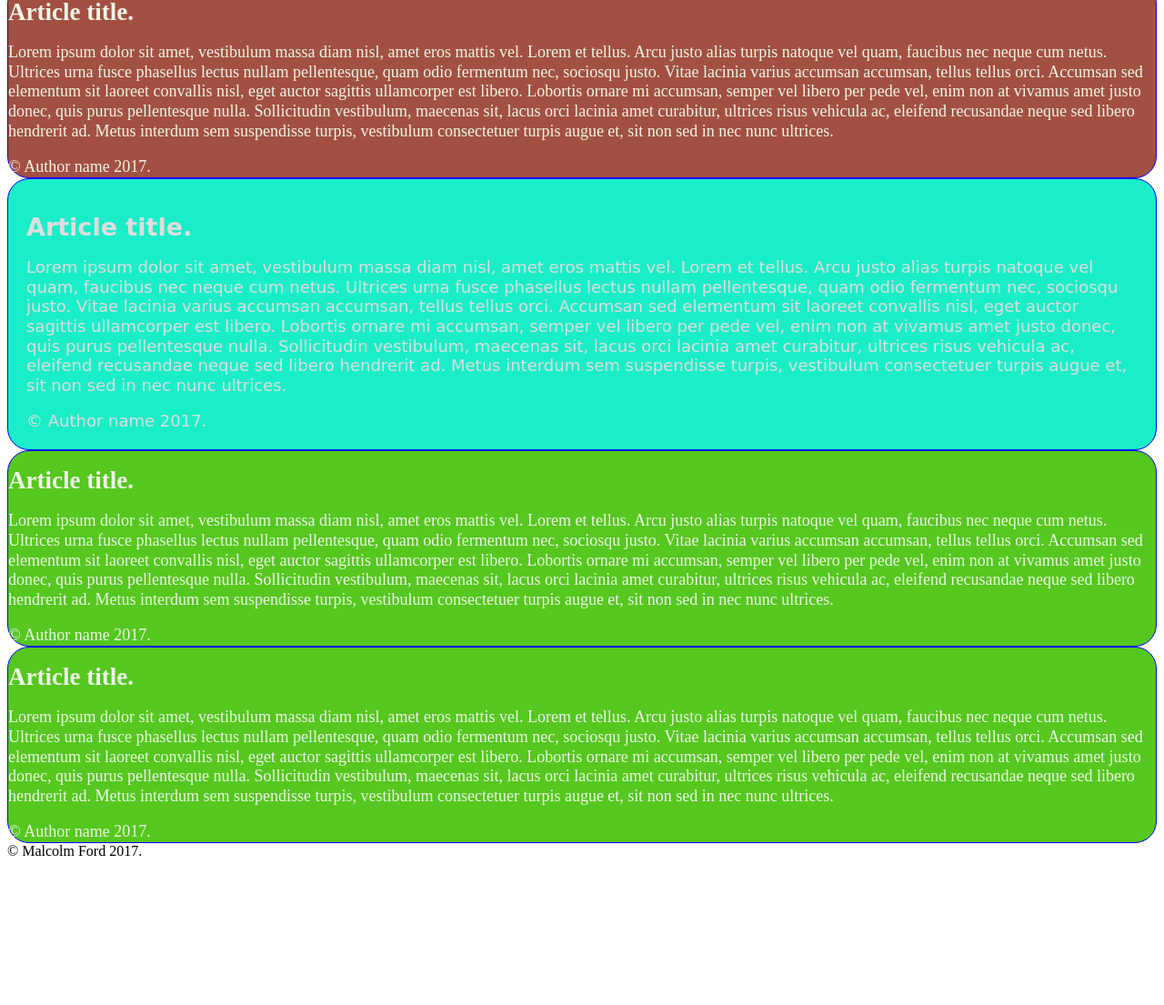
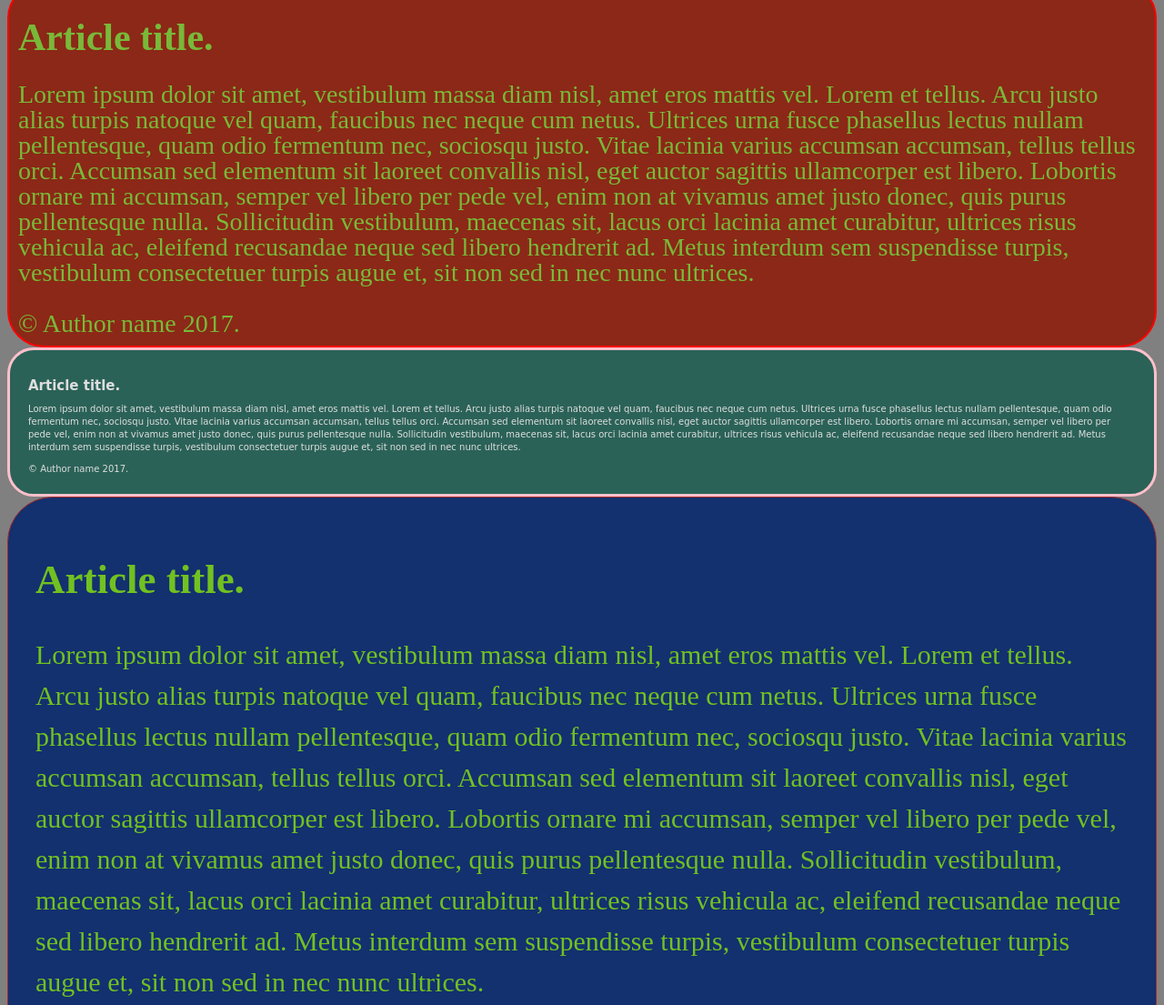
Before and after one commit to MalcolmFord/the-static-web, a plain HTML site: page articles/index.html in a window 1280 px wide. Shown: the part 316-1421 px from the top of the page at 91% size. Before the commit the page ends 1269 px from the top, so only its background shows below. Drawn offline with Linux system fonts and the light colour scheme.

Commit message:
Completed the requirements

```diff
--- a/articles/style.css
+++ b/articles/style.css
@@ -1,50 +1,68 @@
+body {
+  background-color: grey;
+}
 #article1{
+  padding: none;
+
+  color: rgb(238, 246, 230);
+  border: blue solid 1px;
+  border-radius: 24px;
+
   background-color:rgb(85, 199, 31);
+
   font-family: times-new-roman;
   font-size: 18px;
-  color: rgb(238, 246, 230);
   line-height: 1.2em;
-  padding: none;
-  border-radius: 24px;
-  border: blue solid 1px;
 }
 #article2{
-  background-color:rgb(162, 80, 66);
+  padding: 10px;
+
+  color: rgb(121, 185, 57);
+  border: red solid 2px;
+  border-radius: 40px;
+
+  background-color:rgb(139, 40, 23);
+
   font-family: times-new-roman;
-  font-size: 18px;
-  color: rgb(238, 246, 230);
-  line-height: 1.2em;
-  padding: none;
-  border-radius: 24px;
-  border: blue solid 1px;
+  font-size: 28px;
+  line-height: 1em;
 }
 #article3{
-  background-color: rgb(25, 238, 200);
+  padding: 20px;
+
+  color:rgb(222, 222, 222);
+  border: pink solid 3px;
+  border-radius: 29px;
+
+  background-color: rgb(43, 98, 88);
+
   font-family:cursive;
-  font-size: 18px;
-  color:rgb(222, 222, 222);
-  line-height: 1.2em;
-  padding: 20px;
-  border-radius: 24px;
-  border: blue solid 1px;
+  font-size: 10px;
+  line-height: 1.4em;
 }
 #article4{
-  background-color:rgb(85, 199, 31);
+  padding: 30px;
+
+  color: rgb(113, 193, 33);
+  border: brown solid 1px;
+  border-radius: 50px;
+
+  background-color:rgb(19, 48, 111);
+
   font-family: times-new-roman;
-  font-size: 18px;
-  color: rgb(238, 246, 230);
-  line-height: 1.2em;
-  padding: none;
-  border-radius: 24px;
-  border: blue solid 1px;
+  font-size: 30px;
+  line-height: 1.5em;
 }
 #article5{
+  padding: 40px;
+
+  color: rgb(23, 153, 114);
+  border: green solid 1px;
+  border-radius: 35px;
+
   background-color:rgb(85, 199, 31);
+
   font-family: times-new-roman;
-  font-size: 18px;
-  color: rgb(238, 246, 230);
-  line-height: 1.2em;
-  padding: none;
-  border-radius: 24px;
-  border: blue solid 1px;
+  font-size: 12px;
+  line-height: .5em;
 }
```
